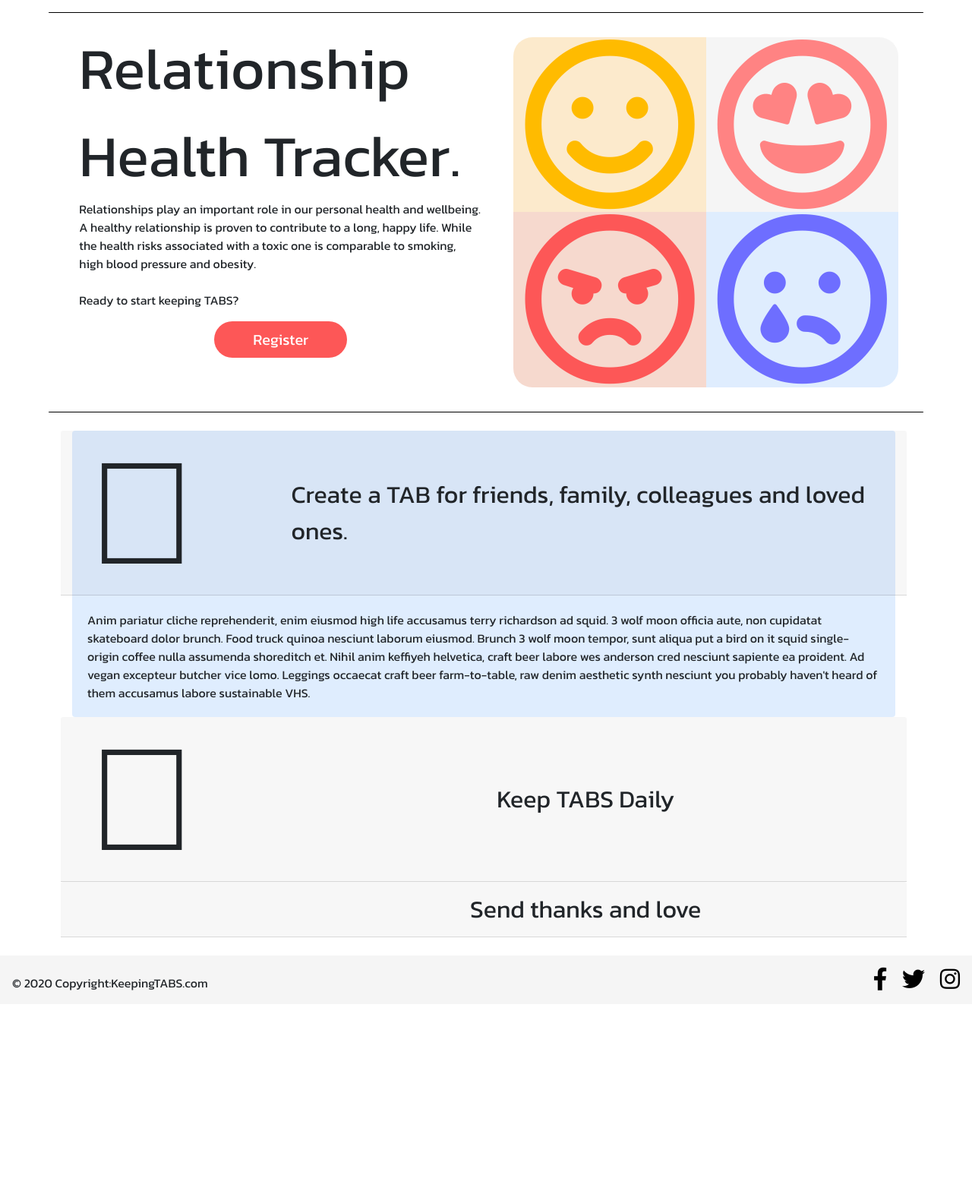
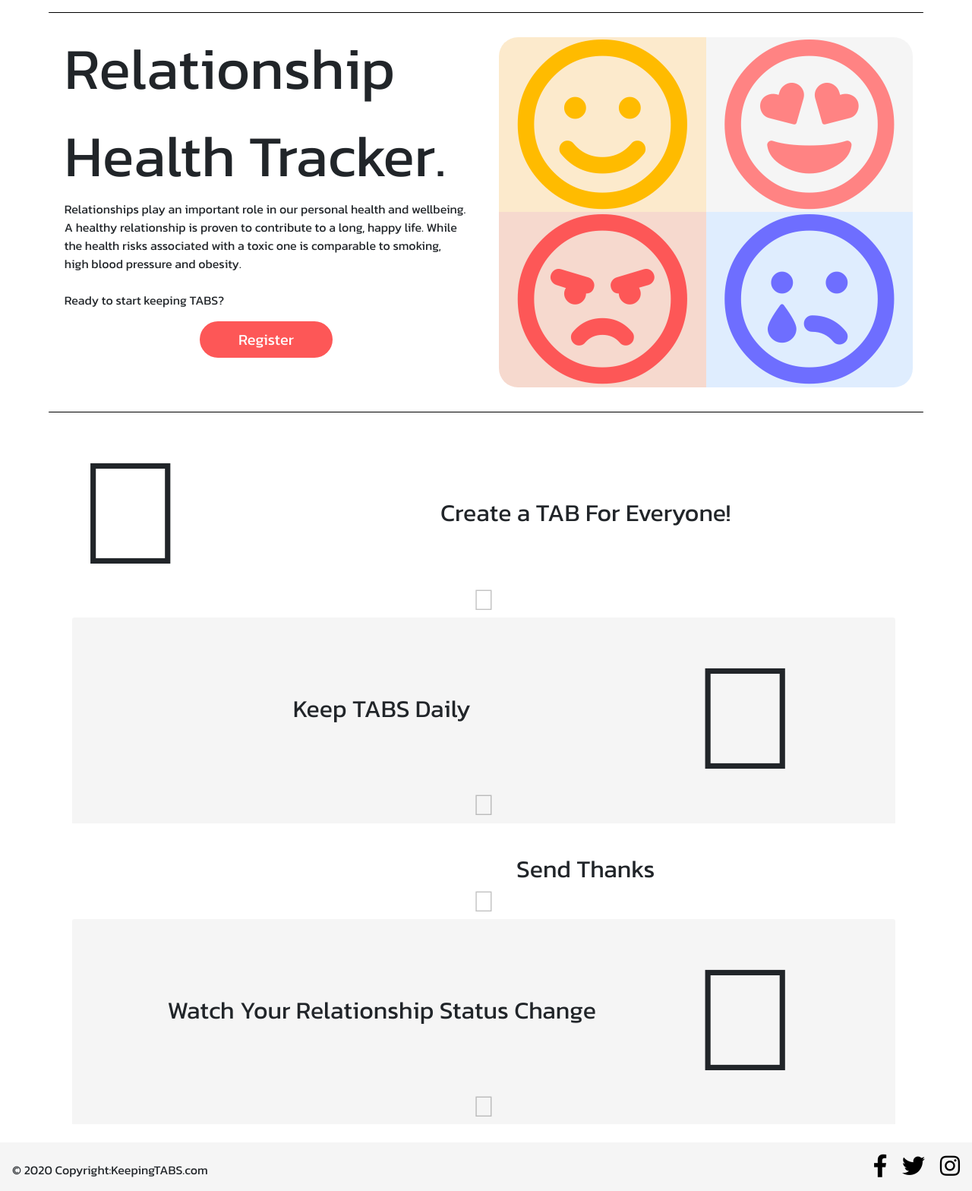
Before and after one commit to RyanRayn/Milestone-3, a Flask app: page / in a window 1280 px wide. Shown: the part 54-1622 px from the top of the page at 76% size. Before the commit the page ends 1358 px from the top, so only its background shows below. Run offline with Flask 2, Linux system fonts and the light colour scheme; some libraries are stand-ins or nearby versions.

Commit message:
styled accordion on home page

```diff
--- a/static/css/style.css
+++ b/static/css/style.css
@@ -12,7 +12,7 @@ body, html {
     min-height: 100vh;
 }
 
-content{
+#content{
     flex-grow:1;
 }
 
@@ -68,6 +68,10 @@ hr{
 /*---------- Colors ----------*/
 .grey{
     background-color:rgba(238, 238, 238, 0.555);
+}
+
+.white{
+    background-color:white;
 }
 
 .red{
@@ -146,7 +150,7 @@ hr{
 }
 
 .icon-container{
-    width:42.5%%
+    width:42.5%;
 }
 
 .icon-container i{
@@ -205,6 +209,8 @@ hr{
     color:rgb(255, 131, 131);
 }
 
+/*---------- Accordion Home Page ----------*/
+
 .feature-container{
     width:90%;
 }
@@ -221,18 +227,37 @@ hr{
     --fa-secondary-color:#676b76d8;
 }
 
-.calendar-container{
-    border-radius:25px;
-}
-
 .fa-hands-heart{
     font-size:15vw;
     --fa-primary-color:rgb(253, 87, 87);
     --fa-secondary-color:#f9cf8b70;
 }
 
+.fa-thumbs-up{
+    font-size:15vw;
+    --fa-primary-color:rgb(110, 110, 255);
+    --fa-secondary-color:#f9cf8b70;
+}
+
+.fa-plus-circle{
+    font-size:3vw;
+    color:rgba(0, 0, 0, 0.24);
+    --fa-primary-color:white;
+    --fa-secondary-color:#676b76d8;
+}
+
+.fa-minus-circle{
+    font-size:3vw;
+    color:rgba(0, 0, 0, 0.24);
+    --fa-primary-color:white;
+    --fa-secondary-color:#676b76d8;
+}
+
 /*---------- Registration Page ----------*/
 
+.reg-background{
+    background-color:#676b76d8;
+}
 .reg-input{
     border:2px solid #676b76;
 }
--- a/static/js/script.js
+++ b/static/js/script.js
@@ -0,0 +1,4 @@
+/* Change +,- icons for accordion on click */
+$('.icon-toggle').click(function() {
+            $(this).find('i').toggleClass('fa-plus-circle fa-minus-circle');
+        });
--- a/templates/home.html
+++ b/templates/home.html
@@ -27,7 +27,7 @@
 
 <hr class="my-3 rounded">
 
-    <content>
+    <div id="content">
 <!-- Callout Container Large Screens -->
         <div class="container-fluid home-container-lg">
             <div class="text-container mr-5">
@@ -45,15 +45,15 @@
                     Appreciating someone makes them feel good about what they do, and that it is making a difference to their lives.
                     </div>
                 </div>
-                <div class="row text-center mt-4">
+                <div class="row text-center icon-row mt-4">
                     <div class="col-4">
-                        <i class="fas fa-gift-card"></i>
+                        <i class="fas fa-gift-card dark-orange"></i>
                     </div>
                     <div class="col-4">
-                        <i class="fas fa-envelope-open-text"></i>
+                        <i class="fas fa-envelope-open-text red"></i>
                     </div>
                     <div class="col-4">
-                        <i class="fas fa-comment-smile"></i>
+                        <i class="fas fa-comment-smile dark-blue"></i>
                     </div>
                 </div>
                 {% else %}
@@ -187,39 +187,54 @@
             <div class="my-4 ml-3" id="accordion">
 
 <!-- Create TAB Card -->
-                <div class="card blue border-0 collapsed" data-toggle="collapse"              data-target="#collapseOne" aria-expanded="false" aria-controls="collapseOne">
-                    <div class="row card-header" id="headingOne">
-                        <div class="col-3">
+                <div class="card border-0 collapsed" data-toggle="collapse" data-target="#collapseOne" aria-expanded="false" aria-controls="collapseOne">
+                    <div class="card-header pb-0 white border-bottom-0" id="headingOne">
+                        <div class="row">
+                            <div class="col-3 pl-0 pr-2">
                                 <i class="fad fa-address-card"></i>
                             </div>
                             <div class="col-9 d-flex align-items-center justify-content-center">
                                 <div class="form-header">
-                            Create a TAB for friends, family, colleagues and loved ones.
+                                Create a TAB For Everyone!
                                 </div>
                             </div>
                         </div>
-                    <div id="collapseOne" class="collapse show" aria-labelledby="headingOne" data-parent="#accordion">
+                        <div class="row icon-toggle text-center m-0 p-0">
+                            <div class="col-12 pb-1">
+                                <i class="fad fa-plus-circle"></i>
+                            </div>
+                        </div>
+                    <div id="collapseOne" class="collapse" aria-labelledby="headingOne" data-parent="#accordion">
                         <div class="card-body">
                             Anim pariatur cliche reprehenderit, enim eiusmod high life accusamus terry richardson ad squid. 3 wolf moon officia aute, non cupidatat skateboard dolor brunch. Food truck quinoa nesciunt laborum eiusmod. Brunch 3 wolf moon tempor, sunt aliqua put a bird on it squid single-origin coffee nulla assumenda shoreditch et. Nihil anim keffiyeh helvetica, craft beer labore wes anderson cred nesciunt sapiente ea proident. Ad vegan excepteur butcher vice lomo. Leggings occaecat craft beer farm-to-table, raw denim aesthetic synth nesciunt you probably haven't heard of them accusamus labore sustainable VHS.
+                        </div>
                     </div>
                     </div>
                 </div>
 
 <!-- Calendar Card -->
                 <div class="card border-0 collapsed" data-toggle="collapse" data-target="#collapseTwo" aria-expanded="false" aria-controls="collapseTwo">
-                    <div class="row card-header" id="headingTwo">
-                        <div class="col-3">
-                            <i class="fad fa-calendar-alt"></i>
-                        </div>
+                    <div class="card-header grey pb-0 border-bottom-0" id="headingTwo">
+                        <div class="row">
                             <div class="col-9 d-flex align-items-center justify-content-center">
                                 <div class="form-header">
                                 Keep TABS Daily
                                 </div>
                             </div>
+                            <div class="col-3 pl-1 pt-4">
+                                <i class="fad fa-calendar-alt"></i>
+                            </div>
+
+                        </div>
+                        <div class="row icon-toggle text-center m-0 p-0">
+                            <div class="col-12 pb-1">
+                                <i class="fad fa-plus-circle"></i>
+                            </div>
+                        </div>
                     </div>
                     <div id="collapseTwo" class="collapse" aria-labelledby="headingTwo" data-parent="#accordion">
-                        <div class="row card-body d-flex justify-content-center">
-                            <div class="col-12">
+                        <div class="row card-body">
+                            <div class="col-12 d-flex justify-content-center">
                                 <p>Has a loved one forgotten your birthday and upset you?<br> A lazy partner make you angry again by leaving a sink full of dirty dishes?<br> Maybe a colleague surprised you with a venti soy iced caramel machiatto and it made your day.<br> Keep tabs daily and watch your relationship status change.</p>
                             </div>
                         </div>
@@ -227,14 +242,21 @@
                 </div>
 
 <!-- Gift Card -->
-                <div class="card border-0 collapsed" data-toggle="collapse" data-target="#collapseThree" aria-expanded="false" aria-controls="collapseThree">
-                    <div class="row card-header" id="headingThree">
-                        <div class="col-3">
+                <div class="card border-0 collapsed mt-4" data-toggle="collapse" data-target="#collapseThree" aria-expanded="false" aria-controls="collapseThree">
+                    <div class="card-header white border-bottom-0 pb-0" id="headingThree">
+                        <div class="row">
+                            <div class="col-3 pl-0 pr-1">
                                 <i class="fad fa-hands-heart"></i>
                             </div>
                             <div class="col-9 d-flex align-items-center justify-content-center">
                                 <div class="form-header">
-                            Send thanks and love
+                                Send Thanks
+                                </div>
+                            </div>
+                        </div>
+                        <div class="row icon-toggle text-center m-0 p-0">
+                            <div class="col-12 pb-1">
+                                <i class="fad fa-plus-circle"></i>
                             </div>
                         </div>
                     </div>
@@ -244,8 +266,37 @@
                         </div>
                     </div>
                 </div>
+
+<!-- Relationship Status Card -->
+                <div class="card border-0 collapsed" data-toggle="collapse" data-target="#collapseFour" aria-expanded="false" aria-controls="collapseFour">
+                    <div class="card-header grey pb-0 border-bottom-0" id="headingFour">
+                        <div class="row">
+                            <div class="col-9 d-flex align-items-center justify-content-center">
+                                <div class="form-header">
+                                Watch Your Relationship Status Change
                                 </div>
                             </div>
-    </content>
+                            <div class="col-3 pl-1 pt-4">
+                                <i class="fad fa-thumbs-up"></i>
+                            </div>
+
+                        </div>
+                        <div class="row icon-toggle text-center m-0 p-0">
+                            <div class="col-12 pb-1">
+                                <i class="fad fa-plus-circle"></i>
+                            </div>
+                        </div>
+                    </div>
+                    <div id="collapseFour" class="collapse" aria-labelledby="headingFour" data-parent="#accordion">
+                        <div class="row card-body">
+                            <div class="col-12 d-flex justify-content-center">
+                                <p>Has a loved one forgotten your birthday and upset you?<br> A lazy partner make you angry again by leaving a sink full of dirty dishes?<br> Maybe a colleague surprised you with a venti soy iced caramel machiatto and it made your day.<br> Keep tabs daily and watch your relationship status change.</p>
+                            </div>
+                        </div>
+                    </div>
+                </div>
+            </div>
+        </div>
+    </div>
 
 {% endblock %}
--- a/templates/register.html
+++ b/templates/register.html
@@ -73,7 +73,7 @@
 
 <!-- Registration Form -->
             <div class="d-flex justify-content-center">
-                <div class="form-container p-3 mt-2 mb-5 grey">
+                <div class="form-container p-3 mt-2 mb-5 reg-background">
                     <div class="row form-header text-center text-white">
                         <div class="col-12">
                             <strong>Register</strong>
```
Lines whose indentation alone changed are shown as unchanged.
